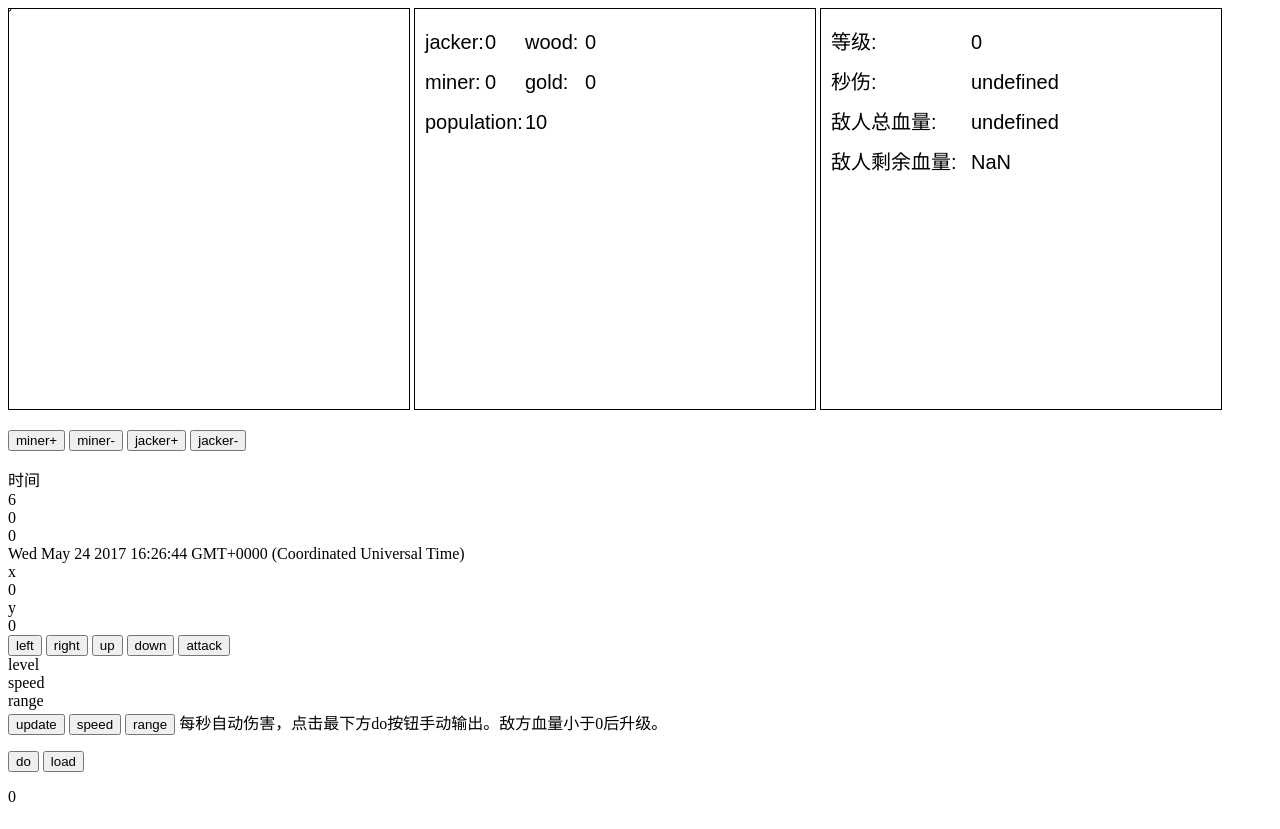
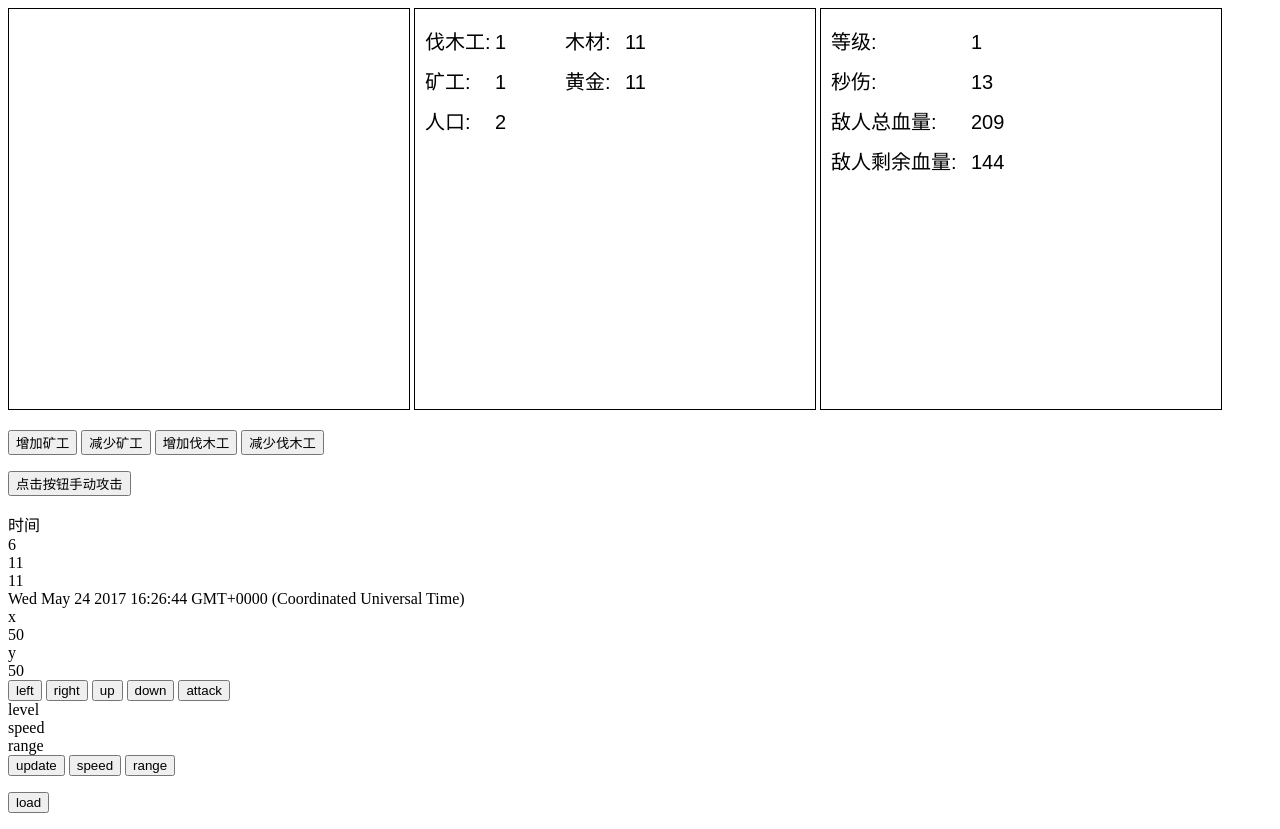
Before and after one commit to icewiski/guaji, a plain HTML site: page index.html in a window 1280 px wide. Drawn offline with nearby package versions, Linux system fonts and the light colour scheme.

Commit message:
alpha0.2 等级人口挂钩

```diff
--- a/index.html
+++ b/index.html
@@ -9,8 +9,8 @@
 <style>
 
 </style>
-<body onload="load()" >
-<audio src="/audio/contra.mp3" autoplay="autoplay" muted ></audio>
+<body onload="check()" >
+
 <canvas id="myCanvas" width="400" height="400"
 style="border:1px solid #000000;">
 </canvas>
@@ -22,13 +22,14 @@ style="border:1px solid #000000;">
 </canvas>
 
 <p>
-<button id="minerup" class="ce" type="button" onclick="minerup()" >miner+</button>
-<button id="minerdown" class="ce"  type="button" onclick="minerdown()" >miner-</button>
-<button id="jackerup" class="ce"  type="button" onclick="jackerup()" >jacker+</button>
-<button id="jackerdown" class="ce"  type="button" onclick="jackerdown()" >jacker-</button>
+<button id="minerup" class="ce" type="button" onclick="minerup()" >增加矿工</button>
+<button id="minerdown" class="ce"  type="button" onclick="minerdown()" >减少矿工</button>
+<button id="jackerup" class="ce"  type="button" onclick="jackerup()" >增加伐木工</button>
+<button id="jackerdown" class="ce"  type="button" onclick="jackerdown()" >减少伐木工</button>
 
 <div></div>
-
+<button id="save" type="button" onclick="d()" height=20px width=100px;>点击按钮手动攻击</button>
+<p></p>
 时间<div id="demo1">1</div>
 <div id="demo2">2</div>
 <div id="demo3">3</div>
@@ -53,9 +54,9 @@ range
 <button id="update" type="button" onclick="age()" >update</button>
 <button id="speed" type="button" onclick="speed()" >speed</button>
 <button id="range" type="button" onclick="range()" >range</button>
-每秒自动伤害，点击最下方do按钮手动输出。敌方血量小于0后升级。
+
 <p>
-<button id="save" type="button" onclick="d()" >do</button>
+
 <button id="load" type="button" onclick="load()" >load</button>
 
 
--- a/js/Cookies.js
+++ b/js/Cookies.js
@@ -1,4 +1,7 @@
-
+function check(){
+    if ($.cookie('l')>=3){load()}
+    else {return}
+}
 
 function save(){
 	 $.cookie('gold',gold ,{expires:7}) ;
@@ -55,6 +58,7 @@ function load(){
     x6 = x6*1;
     l=x6;
 
+     level=l-2;
      startdraw();
        drawtext();
        drawlevel();
--- a/js/draw.js
+++ b/js/draw.js
@@ -1,4 +1,4 @@
-startdraw();
+
 function startdraw(){
   var c=document.getElementById("myCanvas");
   var ctx=c.getContext("2d");
--- a/js/main.js
+++ b/js/main.js
@@ -8,8 +8,8 @@ var pp=0
 var pu=1;
 
 var player={
-    x: c,
-    y: d,
+    x: 50,
+    y: 50,
     a:"10",
     b:"",
     d:1,
--- a/js/resource.js
+++ b/js/resource.js
@@ -1,12 +1,12 @@
 
-var people=10;
+var people=2;
 var gold=1;
 var wood=1;
 
 var miner=1;
 var jacker=1;
 
-var collectspeed=1;
+var collectspeed=2;
 var collecttime=1000;
 var myVar1=setInterval(function(){collectgold()},collecttime);
 function collectgold(){
@@ -21,19 +21,19 @@ function drawtext(){
     var ctx=c.getContext("2d");
     c.height=c.height
     ctx.font="20px Arial";
-    ctx.fillText("gold:",110,80);
-    ctx.fillText(gold,170,80);
-    ctx.fillText("miner:",10,80);
-    ctx.fillText(miner,70,80);
+    ctx.fillText("黄金:",150,80);
+    ctx.fillText(gold,210,80);
+    ctx.fillText("矿工:",10,80);
+    ctx.fillText(miner,80,80);
     document.getElementById("demo3").innerHTML=gold;
-    ctx.fillText("wood:",110,40);
-    ctx.fillText(wood,170,40);
-    ctx.fillText("jacker:",10,40);
-    ctx.fillText(jacker,70,40);
+    ctx.fillText("木材:",150,40);
+    ctx.fillText(wood,210,40);
+    ctx.fillText("伐木工:",10,40);
+    ctx.fillText(jacker,80,40);
     document.getElementById("demo2").innerHTML=wood;
 
-    ctx.fillText("population:",10,120);
-    ctx.fillText(people,110,120);
+    ctx.fillText("人口:",10,120);
+    ctx.fillText(people,80,120);
     }
 
 function minerup(){
--- a/js/schooldo.js
+++ b/js/schooldo.js
@@ -1,5 +1,5 @@
- var l=3;  //当前使用数组顺序
-       var level=l-3;
+       var l=3;  //当前使用数组顺序
+       var level=1;
        var  lefthp=ssc[l];
 
 
@@ -25,8 +25,10 @@ function drawlevel(){
 function d(){
 
     if (lefthp<=0){
+       level=l-2;
        l=l+1;
-       level=l-2;
+        level=level+1;
+        people=level;
        lefthp=ssc[l]
         drawlevel();
           }
```
